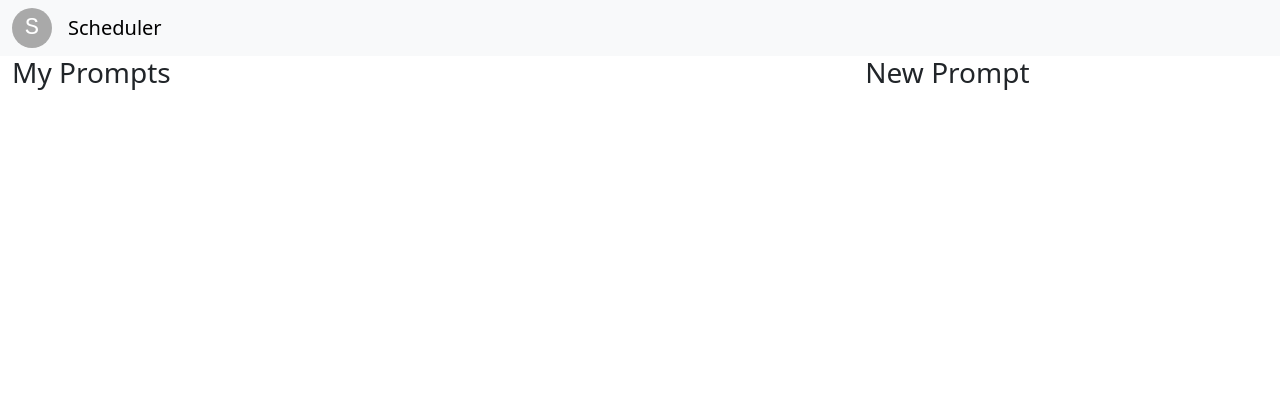
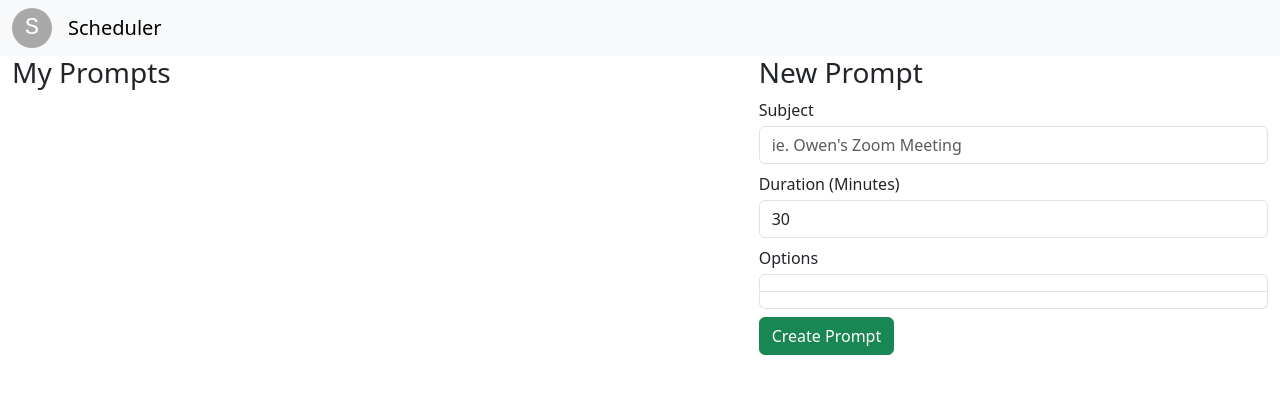
Before and after one commit to onowakow/scheduler, an Angular app in the folder scheduler-app/: page / in a window 1280 px wide. Shown: the top 394 px of the page. Built offline with nearby package versions, Linux system fonts and the light colour scheme.

Commit message:
Add prompt editor form

```diff
--- a/scheduler-app/src/app/app.component.html
+++ b/scheduler-app/src/app/app.component.html
@@ -10,11 +10,11 @@
     </nav>
   </div>
   <div class="row">
-    <div class="col-md-8">
+    <div class="col-md-7">
       <h3>My Prompts</h3>
     </div>
-    <div class="col-md-4">
-      <h3>New Prompt</h3>
+    <div class="col-md-5">
+      <app-prompt-editor></app-prompt-editor>
     </div>
   </div>
 </div>
--- a/scheduler-app/src/app/app.component.ts
+++ b/scheduler-app/src/app/app.component.ts
@@ -1,5 +1,4 @@
 import { Component } from '@angular/core';
-import { Prompt } from './prompt.model';
 
 @Component({
   selector: 'app-root',
--- /dev/null
+++ b/scheduler-app/src/app/prompt-editor/prompt-editor.component.html
@@ -0,0 +1,32 @@
+<h3>New Prompt</h3>
+<form>
+  <div class="form-group mb-2">
+    <label for="subject" class="mb-1">Subject</label>
+    <input
+      class="form-control"
+      type="text"
+      id="subject"
+      placeholder="ie. Owen's Zoom Meeting"
+      [(ngModel)]="prompt.subject"
+      name="subject"
+    />
+  </div>
+  <div class="form-group mb-2">
+    <label for="duration" class="mb-1">Duration (Minutes)</label>
+    <input
+      class="form-control"
+      type="number"
+      id="duration"
+      placeholder="ie. Owen's Zoom Meeting"
+      [(ngModel)]="prompt.duration"
+      name="duration"
+    />
+  </div>
+  <div class="form-group mb-2">
+    <label for="duration" class="mb-1">Options</label>
+    <ul class="list-group">
+      <li *ngFor="let slot of prompt.slots" class="list-group-item"></li>
+    </ul>
+  </div>
+  <button class="btn btn-success">Create Prompt</button>
+</form>
--- /dev/null
+++ b/scheduler-app/src/app/prompt-editor/prompt-editor.component.ts
@@ -0,0 +1,25 @@
+import { Component } from '@angular/core';
+
+@Component({
+  selector: 'app-prompt-editor',
+  templateUrl: './prompt-editor.component.html',
+  styleUrls: ['./prompt-editor.component.css'],
+})
+export class PromptEditorComponent {
+  prompt: Prompt = {
+    subject: '',
+    duration: 30,
+    slots: [
+      ['2023-01-29T16:00:00.000Z', '2023-01-29T17:00:00.000Z'],
+      ['2023-01-29T16:15:00.000Z', '2023-01-29T17:15:00.000Z'],
+    ],
+  };
+}
+
+export class Prompt {
+  constructor(
+    public subject: string,
+    public slots: string[][],
+    public duration: number
+  ) {}
+}
```
Also changed, not shown: scheduler-app/src/app/app.module.ts (+6 -10 lines), scheduler-app/src/app/prompt.model.ts (deleted, +0 -13 lines), scheduler-app/src/app/prompt-editor/prompt-editor.component.css (added), 1 other file (tests, documents, lock files or other folders).
